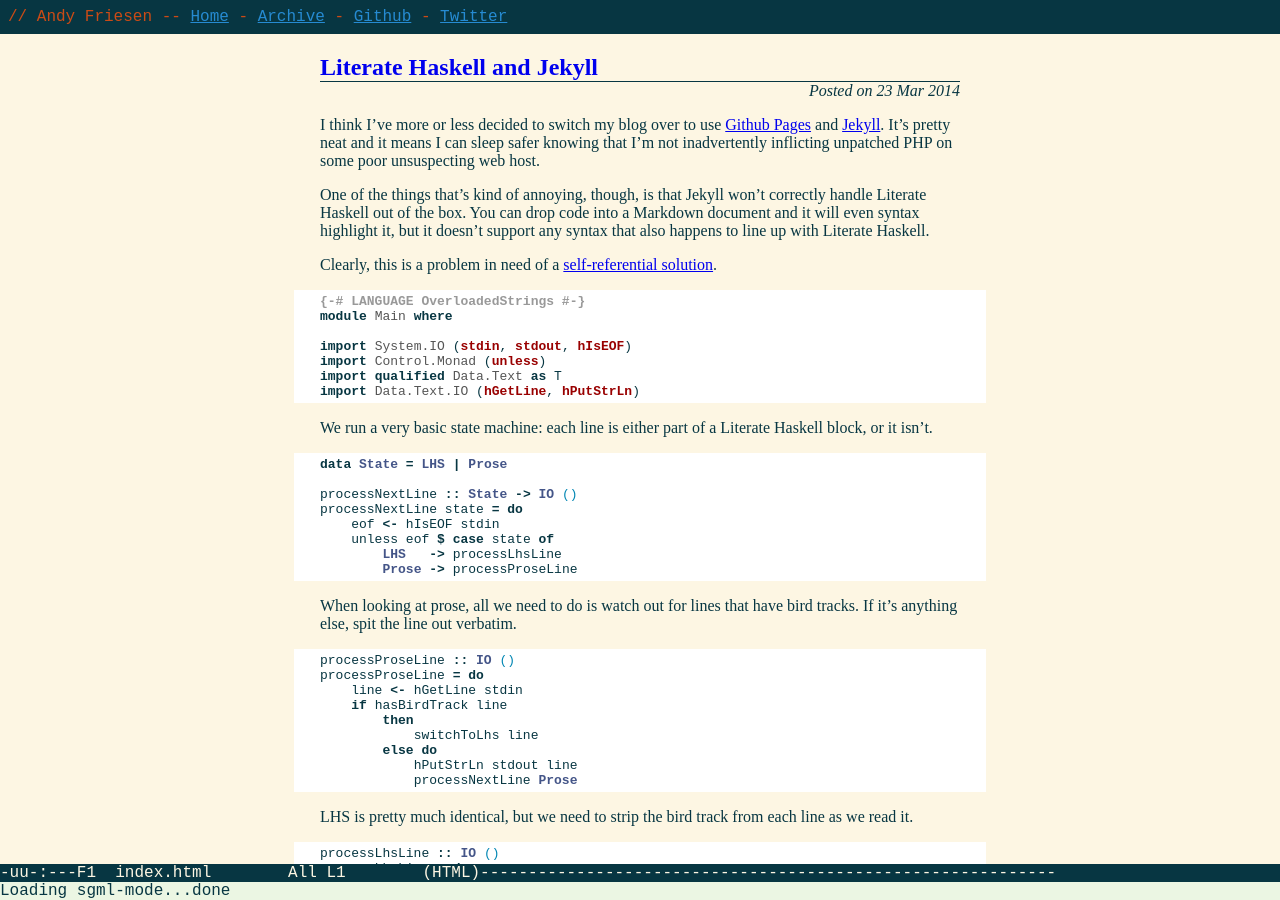
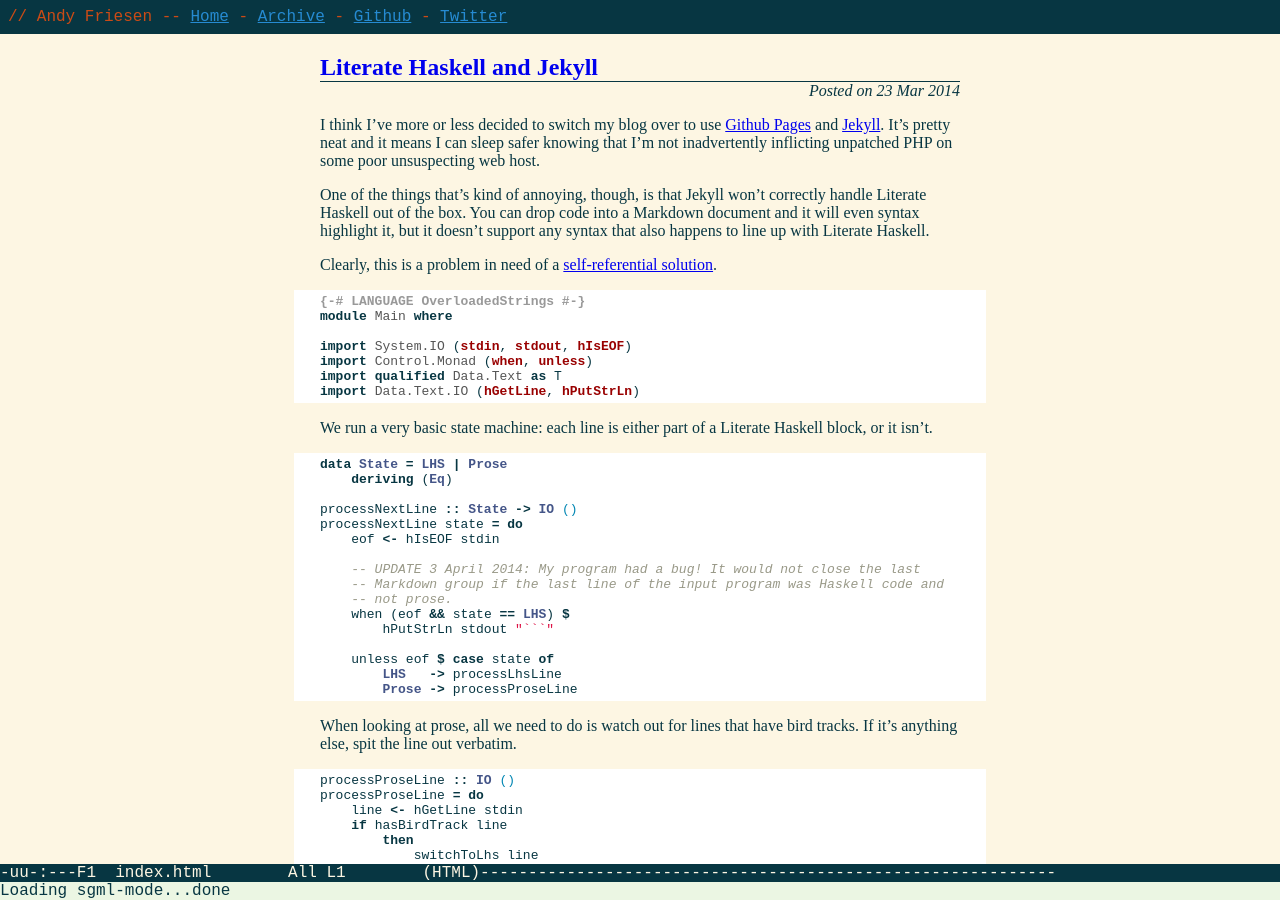
Before and after one commit to andyfriesen/andyfriesen.github.io, a Jekyll site: the page built from _posts/2014-03-23-lhs-to-jekyll-markdown.md, in a window 1280 px wide and 900 px high. Built offline with Jekyll 4.4.1, drawn with Linux system fonts in a browser that asks for light colours; Markdown is read by kramdown in place of the engine named in the settings.

Commit message:
Fix a tiny bug in my lhs-to-md script.

````diff
--- a/_posts/2014-03-23-lhs-to-jekyll-markdown.md
+++ b/_posts/2014-03-23-lhs-to-jekyll-markdown.md
@@ -17,7 +17,7 @@ Clearly, this is a problem in need of a [self-referential solution](https://gith
 module Main where
 
 import System.IO (stdin, stdout, hIsEOF)
-import Control.Monad (unless)
+import Control.Monad (when, unless)
 import qualified Data.Text as T
 import Data.Text.IO (hGetLine, hPutStrLn)
 ```
@@ -26,10 +26,18 @@ We run a very basic state machine: each line is either part of a Literate Haskel
 
 ```haskell
 data State = LHS | Prose
+    deriving (Eq)
 
 processNextLine :: State -> IO ()
 processNextLine state = do
     eof <- hIsEOF stdin
+
+    -- UPDATE 3 April 2014: My program had a bug! It would not close the last
+    -- Markdown group if the last line of the input program was Haskell code and
+    -- not prose.
+    when (eof && state == LHS) $
+        hPutStrLn stdout "```"
+
     unless eof $ case state of
         LHS   -> processLhsLine
         Prose -> processProseLine
````
Also changed, not shown: 1 other file.
